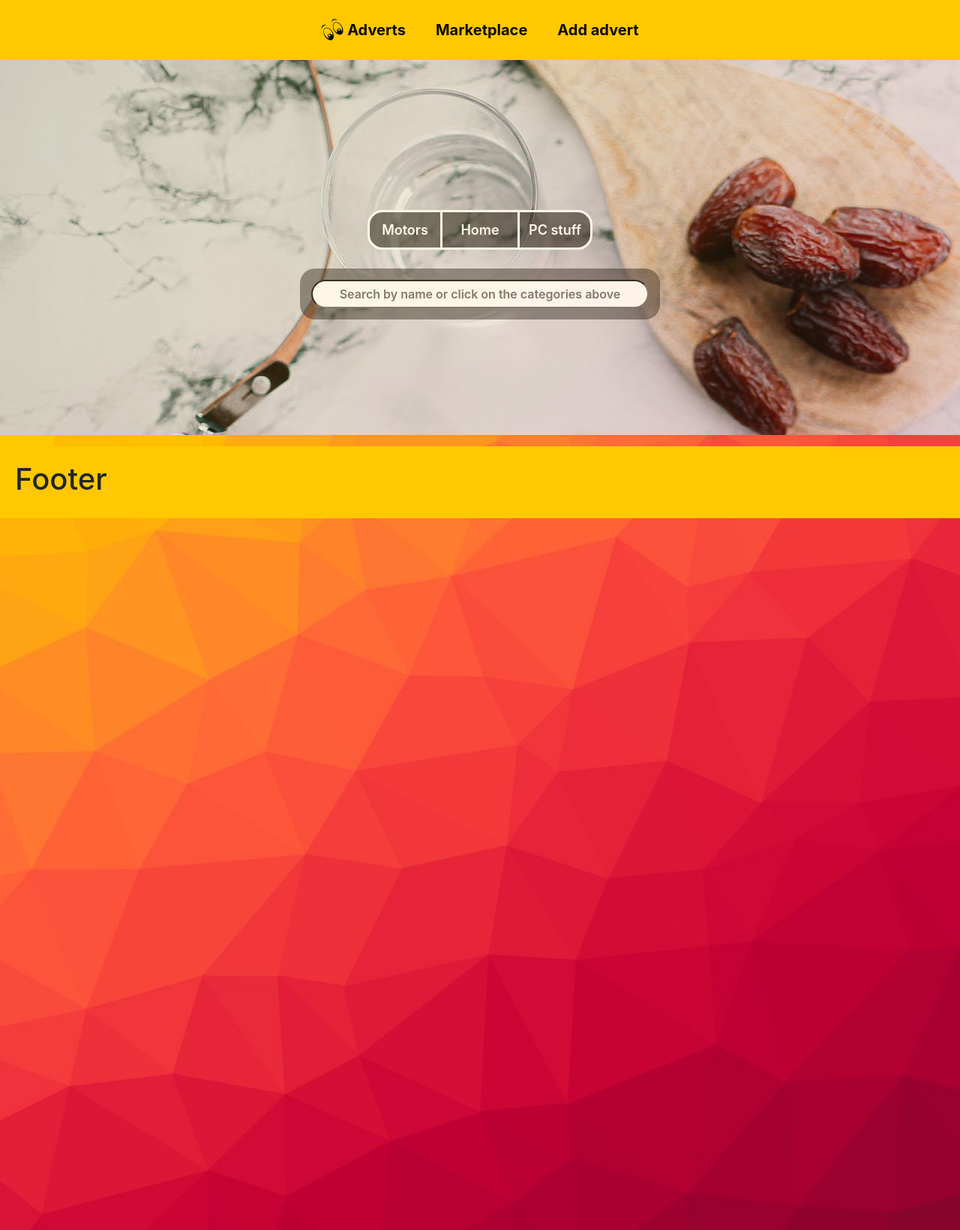
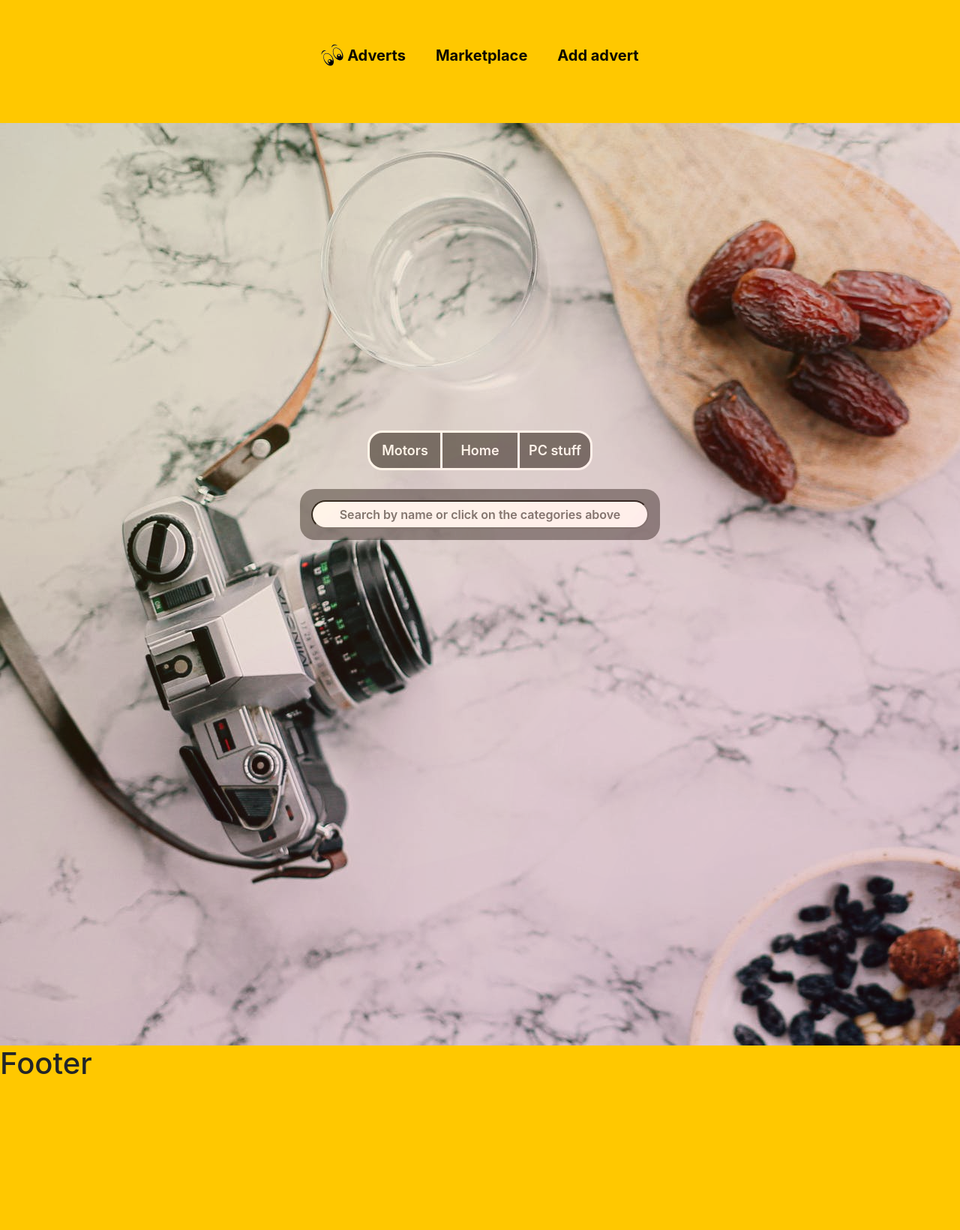
Before and after one commit to romangrubic/Snoop-Adverts-Flask, a Flask app: page /home in a window 1280 px wide. Shown: the whole page at 75% size. Run offline with Flask 2, Linux system fonts and the light colour scheme; some libraries are stand-ins or nearby versions.

Commit message:
Home page and Add advert page are now fullscreen on all screen-sizes.

```diff
--- a/static/css/style.css
+++ b/static/css/style.css
@@ -12,9 +12,9 @@ body{
 
 /* ---------------- Navbar --------------------*/
 #nav{
-    height: 80px;
-    padding: 15px;
-    background-color: rgb(255, 200, 0);
+    height: 10vh;
+    padding-top: 3vh;
+  background-color: rgb(255, 200, 0);
 }
 .nav-link{
     padding: 10px;
@@ -33,7 +33,7 @@ body{
 }
 /* -------------- Home page buttons -----------*/
 .home-btn{
-    margin-top: 200px;
+    margin-top: 25vh;
     margin-bottom: 10px;
 }
 .btn-outline-warning{
@@ -84,7 +84,7 @@ body{
 .carousel-item{
     width: 100%;
     max-width: 1500px;
-    height: 500px;
+    height: 75vh;
     z-index: -1;
 }
 /* ----------------- Cards --------------------*/
@@ -137,13 +137,19 @@ body{
     font-weight: 600;
     text-decoration: none;
 }
-
+/* -------------Marketplace -------------------*/
+.marketplace-form{
+    margin: 50px auto;
+}
 /* ------------ Add advert ---------------------*/
+.add-advert-page{
+    height: 75vh;
+    padding: 10vh;
+}
 .add-advert-form{
-    margin:50px auto;
+    margin: auto;
     max-width: 600px;
     text-align: left;
-    padding: 20px;
     background-color: rgba(255, 255, 255, 0.4);
     border: 2px solid rgba(0, 0, 0, 0.5);
     border-radius: 20px;
@@ -168,6 +174,9 @@ body{
 }
 
 /* --------------- View advert page -------------*/
+.view-advert-page{
+    height: 75vh
+}
 .view-advert-form{
     margin: 50px auto;
     background-color: rgba(255, 255, 255, 0.85);
@@ -207,8 +216,7 @@ body{
 
 /* -------------- Footer ------------------------*/
 #footer{
-    margin-top: 15px;
-    padding: 20px;
+    height: 15vh;
     background-color: rgb(255, 200, 0);
 }
 
--- a/templates/add_advert.html
+++ b/templates/add_advert.html
@@ -1,5 +1,5 @@
 {% extends 'base.html'%} {% block content %}
-<h3>Add advert page</h3>
+<div class="add-advert-page">
 <div class="add-advert-form">
 	<form action="{{ url_for('insert_advert') }}" method="POST" enctype="multipart/form-data">
 		<div class="row">
@@ -76,4 +76,5 @@
 						</div>
 	</form>
 </div>
+</div>
 {% endblock %}
--- a/templates/marketplace.html
+++ b/templates/marketplace.html
@@ -6,7 +6,7 @@
                             </form>
 	</div>
 </div>
-<div class="container">
+<div class="container marketplace-form">
 	<div class="row">
 		{% for advert in adverts %}
 		<div class="col-8 col-sm-6 col-md-4 col-lg-3">
--- a/templates/view_advert.html
+++ b/templates/view_advert.html
@@ -1,4 +1,5 @@
 {% extends 'base.html'%} {% block content %}
+<div class="view-advert-page">
 <div class="search-bar d-flex justify-content-center">
 	<div class="row search-outline">
 		<form action="{{url_for('search')}}">
@@ -49,4 +50,5 @@
     </div>
   </div>
 </div>
+</div>
 	{% endblock %}
```
